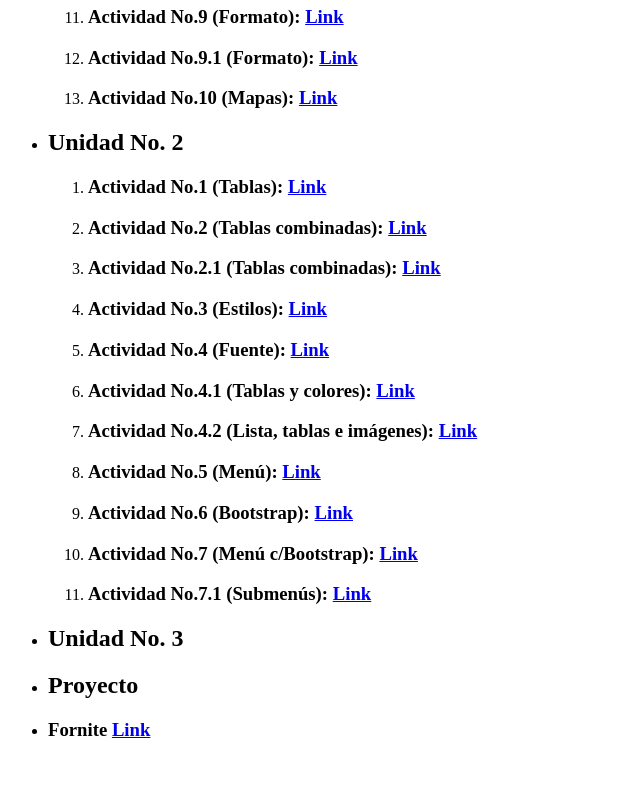
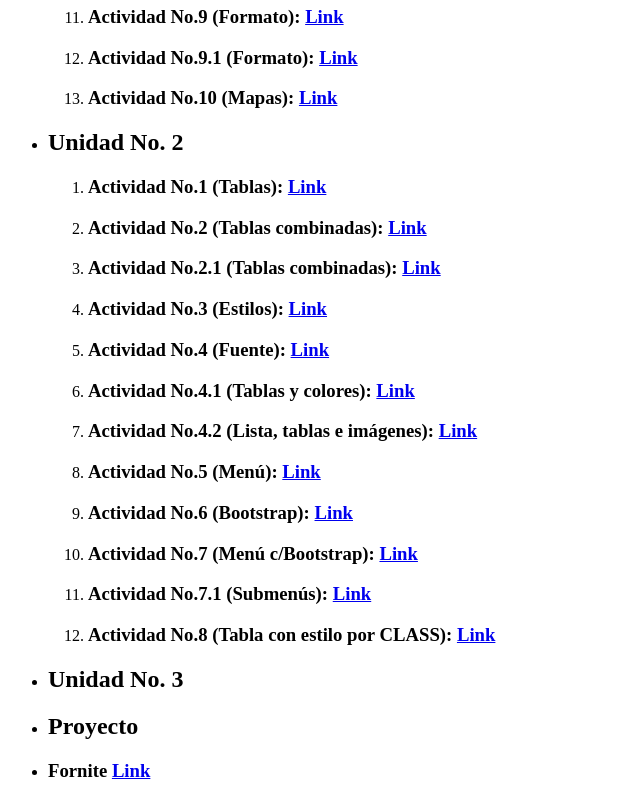
Before and after one commit to Andy-Rm36/Andy-Rm36.github.io, a plain HTML site: page index.html in a window 1280 px wide. Shown: the part 623-1423 px from the top of the page, without its empty margins (0-640 px from the left). Before the commit the page ends 1383 px from the top, so only its background shows below. Drawn offline with Linux system fonts and the light colour scheme.

Commit message:
Update index.html

```diff
--- a/index.html
+++ b/index.html
@@ -45,6 +45,7 @@
               <li><h3>Actividad No.6 (Bootstrap): <a href="BActividad6_Bootstrap_P2.html">Link</a></h3></li>
               <li><h3>Actividad No.7 (Menú c/Bootstrap): <a href="BActividad7_submenu_P2.html">Link</a></h3></li>
               <li><h3>Actividad No.7.1 (Submenús): <a href="https://Juve2408.github.io">Link</a></h3></li>
+              <li><h3>Actividad No.8 (Tabla con estilo por CLASS): <a href="BActividad8_tabla_con_estilo_P2.html">Link</a></h3></li>
          </ol>
         <li><h2>Unidad No. 3</h2></li>
         <li><h2>Proyecto</h2></li>
```
